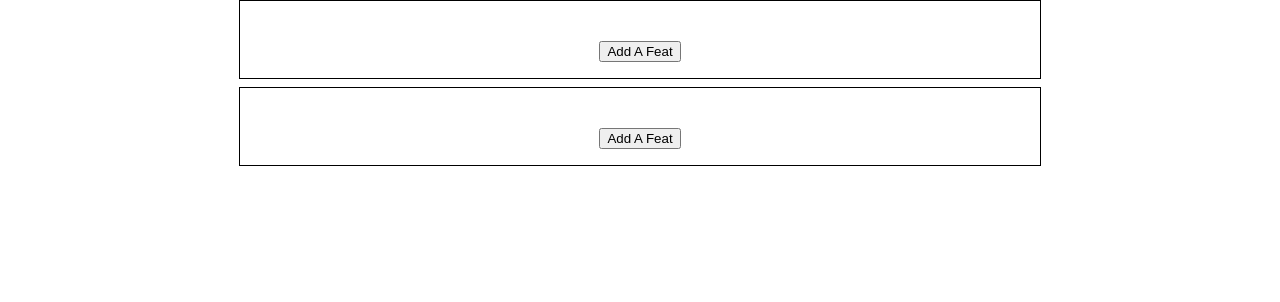
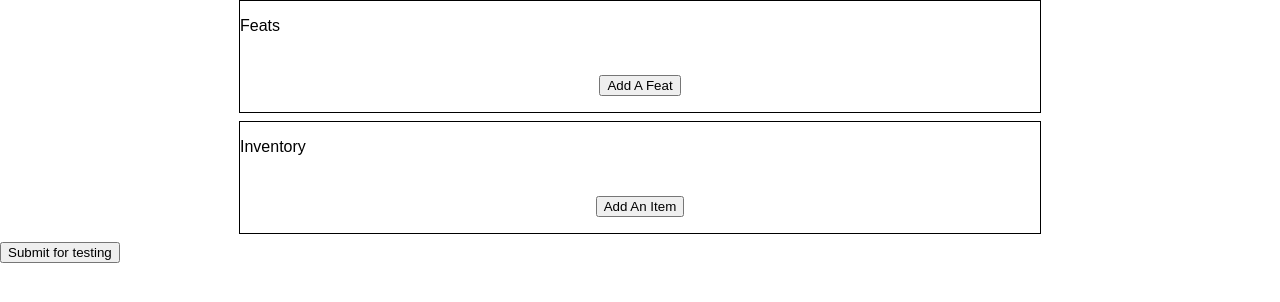
Before and after one commit to ZackLynx/Character_Manager, a PHP site: page /view/test.php in a window 1280 px wide. Shown: the top 302 px of the page. Run offline with PHP 8.4, Linux system fonts and the light colour scheme.

Commit message:
figured out CSS, now to set up an output test.

```diff
--- a/controller/controller.php
+++ b/controller/controller.php
@@ -463,5 +463,9 @@ elseif ($action == 'confirm-deletion') {
     }
     $record = get_characters();
     header('Location: ./');
+} elseif ($action == 'test-input') {
+    foreach ($_POST as $key => $value) {
+        echo '' . $key . ' => ' . $value . '<br>';
+    }
 }
 ?>
--- a/css/main.css
+++ b/css/main.css
@@ -198,8 +198,8 @@ label {
 .feat-field,
 .item-field {}
 
+.item_desc,
 .feat_desc,
-.item-desc,
 #notes {
   min-height: 5rem;
   width: 32rem;
--- a/js/character_sheet.js
+++ b/js/character_sheet.js
@@ -68,7 +68,7 @@ function addFeat() {
     // Delete button
     var deleteButton = document.createElement("button");
     deleteButton.type = "button";
-    deleteButton.className = "delete-button";
+    deleteButton.className = "feat-delete-button";
     deleteButton.innerText = "Delete Feat";
     deleteButton.addEventListener("click", function () {
         if (confirm("Delete this feat? (This action cannot be undone)")) {
--- a/view/test.php
+++ b/view/test.php
@@ -25,10 +25,15 @@ CBAC		2025-03-07		Original Version
         <title>Character Manager</title>
         <!-- Use an absolute path From the server root, so nested pages can use the CSS -->
         <link rel="stylesheet" href="/Character_Manager/css/main.css">
-        <link rel="stylesheet" href="/000_CPT-250-F41/Connor/Character_Manager/css/main.css">
+        <!-- <link rel="stylesheet" href="/000_CPT-250-F41/Connor/Character_Manager/css/main.css"> -->
     </head>
 
+    <body>
+        <form action="." method="post">
             <div id="feats-block">
+                <p>
+                    Feats
+                </p>
                 <div id="feat-list">
                     <?php $featNum = 0;
                     if (isset($character_feats)) {
@@ -46,7 +51,6 @@ CBAC		2025-03-07		Original Version
                             <?php $featNum++;
                         endforeach;
                     } ?>
-
                 </div>
                 <div class="center-button">
                     <button type="button" id="add-feat-button">Add A Feat</button>
@@ -54,9 +58,10 @@ CBAC		2025-03-07		Original Version
                 <input type="text" name="num-of-feats" id="num-of-feats" value="<?php echo $featNum; ?>" hidden>
                 <input type="text" name="feats-to-delete" id="feats-to-delete" hidden>
             </div>
-
-
             <div id="inventory">
+                <p>
+                    Inventory
+                </p>
                 <div id="inventory-list">
                     <?php $ItemNum = 0;
                     if (isset($inventory)) {
@@ -74,14 +79,18 @@ CBAC		2025-03-07		Original Version
                             <?php $ItemNum++;
                         endforeach;
                     } ?>
-
                 </div>
                 <div class="center-button">
-            <button type="button" id="add-item-button">Add A Feat</button>
+                    <button type="button" id="add-item-button">Add An Item</button>
                 </div>
                 <input type="text" name="num-of-items" id="num-of-items" value="<?php echo $ItemNum; ?>" hidden>
                 <input type="text" name="items-to-delete" id="items-to-delete" hidden>
             </div>
 
+            <input type="hidden" name="action" value="test-input">
+            <button type="submit" value="Submit for testing">Submit for testing</button>
+        </form>
+    </body>
+
     <script src="../js/character_sheet.js"></script>
 </html>
```
Lines whose indentation alone changed are shown as unchanged.
